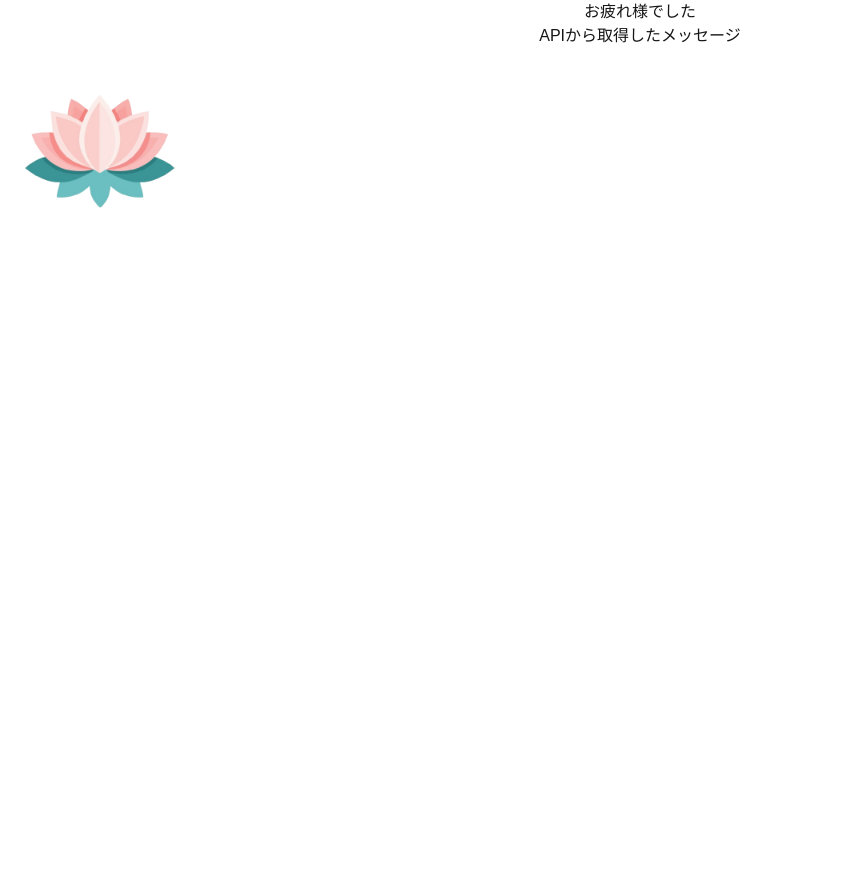
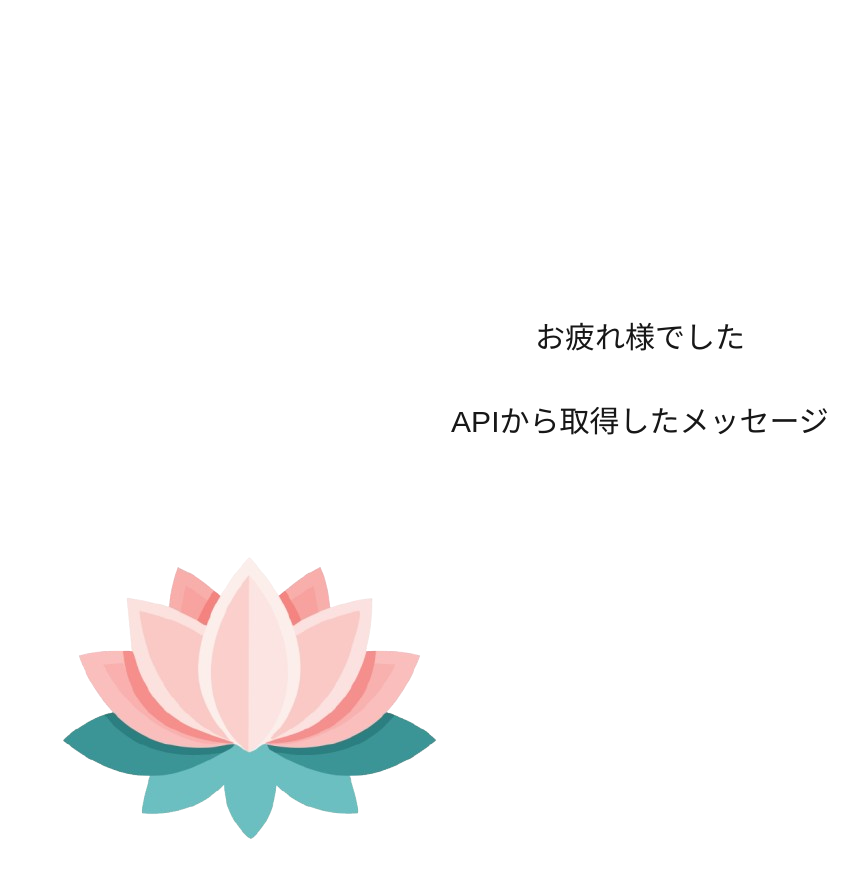
Before and after one commit to ikehatakasumi-del/breath-app, a Next.js app: page /message in a window 1280 px wide. Shown: the top 878 px of the page, without its empty margins (0-865 px from the left). Before the commit the page ends 800 px from the top, so only its background shows below. Built offline with nearby package versions, Linux system fonts and the light colour scheme.

Commit message:
message画面ページ遷移後のアニメーション

```diff
--- a/app/achievements/page.js
+++ b/app/achievements/page.js
@@ -1,3 +1,4 @@
+
 import Link from "next/link"
 import Image from "next/image"
 export default function Achievements () {
@@ -27,6 +28,8 @@ export default function Achievements () {
             </ul>
             <Image src="/Image/睡蓮.png" alt="睡蓮の花"
             width={200} height={300}
+            style={{width:"auto",height:"auto"}}
+            priority
             />
         </div>
     )
--- a/app/layout.js
+++ b/app/layout.js
@@ -1,3 +1,4 @@
+
 import { Geist, Geist_Mono } from "next/font/google";
 import "./globals.css";
 
--- a/app/message/page.js
+++ b/app/message/page.js
@@ -1,10 +1,14 @@
+"use client";
 import Image from "next/image"
+import {motion} from "motion/react"
 export default function Message () {
     return (
-        <div className="text-center">
-            <p>お疲れ様でした</p>
-            <p>APIから取得したメッセージ</p>
-            <Image src="/Image/睡蓮.png" alt="睡蓮の花" width={200} height={300}/>
-        </div>
+        <motion.div initial={{opacity:0,y:50}} animate={{opacity:1,y:0}} transition={{duration:1.0,ease:"easeOut"}} className="text-center">
+            <p className="mt-80 text-3xl">お疲れ様でした</p>
+            <p className="mt-12 text-3xl">
+                APIから取得したメッセージ
+            </p>
+            <Image src="/Image/睡蓮.png" alt="睡蓮の花" style={{width:"auto",height:"auto"}} width={200} height={300} priority/>
+        </motion.div>
     )
 };
--- a/app/page.js
+++ b/app/page.js
@@ -1,3 +1,5 @@
+"use client";
+import {motion, AnimatePresence} from "motion/react";
 import Image from "next/image";
 import Link from "next/link";
 
@@ -15,14 +17,16 @@ export default function Home() {
         alt="瞑想する女性"
         width={1200} height={800}
         sizes="(max-width:768px)100vw, 900px"
-        className="w-full max-w-2xl h-auto mb-7"
+        className="w-auto max-w-2xl h-auto mb-7"
         priority/>
       </div>
       <div className="font-medium text-white flex flex-col gap-9 items-center">
         <Link href="/meditate"
         className="bg-blue-600 p-4 rounded-4xl w-2xs tracking-wider cursor-pointer focus:ring-5 focus:ring-blue-300"
         >
-          GET STARTED
+          <motion.span whileHover={{ scale: 1.1 }} style={{display:"inline-block"}}>
+            GET STARTED
+          </motion.span>
         </Link>
         {/* Linkタグは別の場所に連れて行ってくれるドア
         Buttonは何かを実行するスイッチ（送信や保存など）
@@ -30,7 +34,9 @@ export default function Home() {
         <Link href="./achievements"
         className="bg-blue-600 p-4 rounded-4xl w-2xs tracking-wider cursor-pointer focus:ring-5 focus:ring-blue-300"
         >
-          MY PROGRESS
+          <motion.span whileHover={{ scale: 1.1}} style={{display:"inline-block"}}>
+            MY PROGRESS
+          </motion.span>
         </Link>
       </div>
     </div>
--- a/package.json
+++ b/package.json
@@ -8,6 +8,7 @@
     "start": "next start"
   },
   "dependencies": {
+    "motion": "^12.34.0",
     "next": "16.1.6",
     "react": "19.2.3",
     "react-dom": "19.2.3"
```
Also changed, not shown: 1 other file (tests, documents, lock files or other folders).
